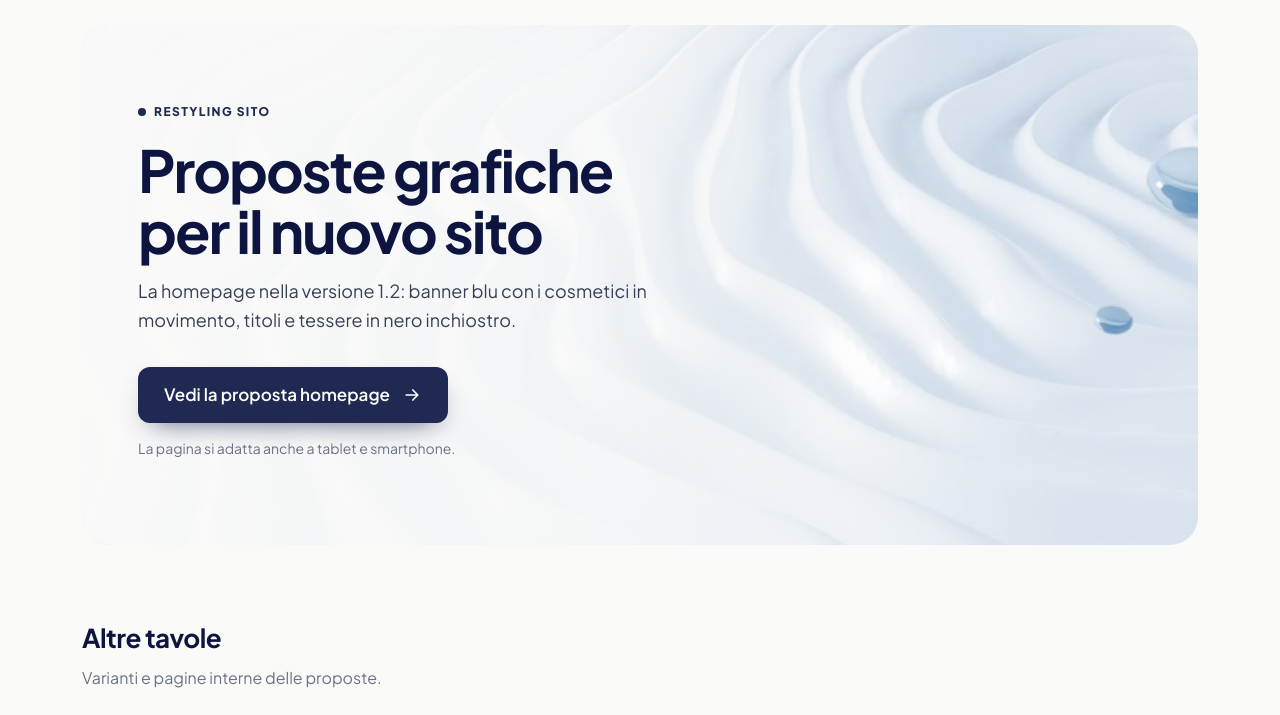
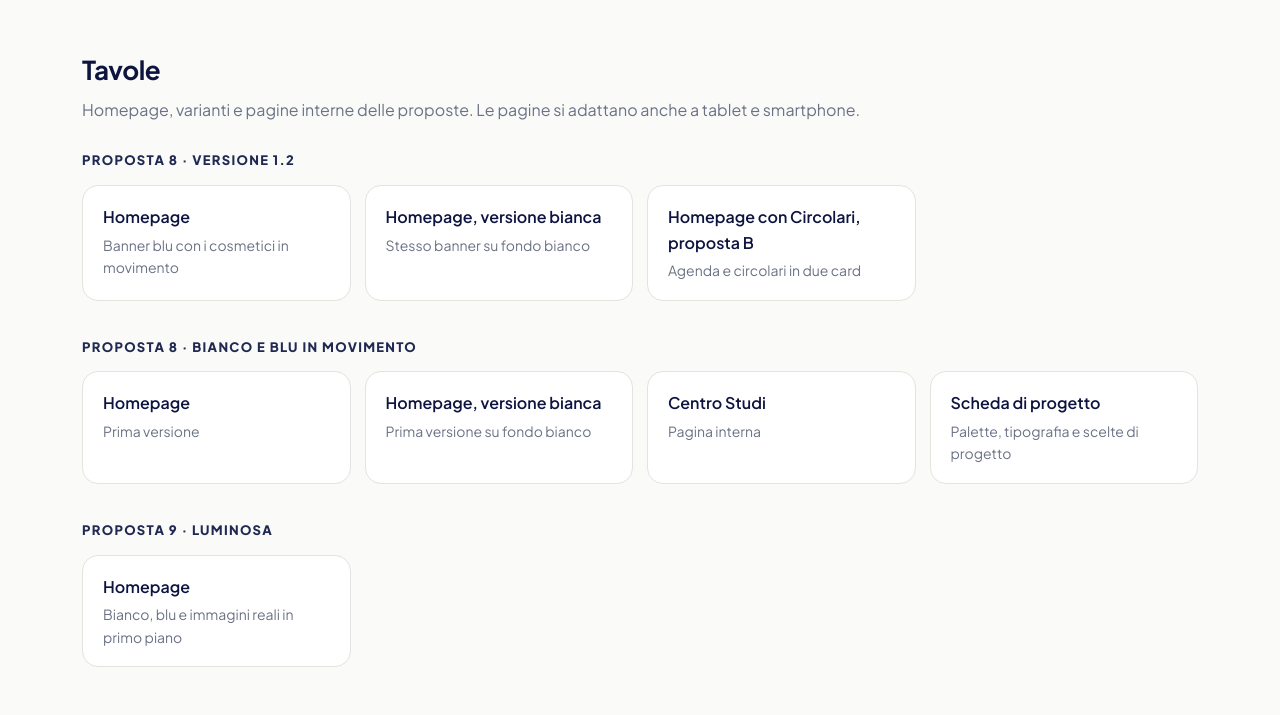
Before and after one commit to ckd29/cosmetica-italia-proposte-grafiche, a plain HTML site: page index.html in a window 1280 px wide. Shown: the part 75-790 px from the top of the page. Drawn offline with Linux system fonts and the light colour scheme.

Commit message:
Index: tolta la sezione principale, homepage v1.2 tra le altre tavole
Co-Authored-By: Claude Opus 5.5 <noreply@anthropic.com>
Claude-Session: https://claude.ai/code/session_01HFtrmPrHkeaDYb2TdKcHAd

```diff
--- a/index.html
+++ b/index.html
@@ -24,23 +24,9 @@ a{color:inherit}
 .top{padding-top:28px;padding-bottom:28px}
 .top img{height:44px;width:auto;display:block}
 
-/* hero */
-.hero{position:relative;overflow:hidden;border-radius:28px;background:#EEF2F8 url("assets/388ec58efc25ad62b8caa828a9e2ac87.jpg") center/cover no-repeat;min-height:520px;display:flex;align-items:center}
-.hero::before{content:"";position:absolute;inset:0;background:linear-gradient(90deg,rgba(250,250,249,.96) 0%,rgba(250,250,249,.82) 45%,rgba(250,250,249,0) 80%)}
-.hero-in{position:relative;padding:64px 56px;max-width:640px}
-.eyebrow{display:inline-flex;align-items:center;gap:8px;font-size:12px;font-weight:800;letter-spacing:.12em;text-transform:uppercase;color:var(--navy)}
-.eyebrow::before{content:"";width:8px;height:8px;border-radius:50%;background:var(--navy)}
-h1{margin:18px 0 16px;font-size:clamp(36px,5vw,58px);line-height:1.04;letter-spacing:-.035em;font-weight:700;color:var(--ink);text-wrap:balance}
-.lead{margin:0 0 32px;font-size:18px;max-width:520px}
-.btn{display:inline-flex;align-items:center;gap:12px;min-height:56px;padding:0 26px;border-radius:12px;background:var(--navy);color:#fff;font-size:17px;font-weight:600;text-decoration:none;box-shadow:0 12px 28px -14px rgba(31,41,81,.8);transition:background .2s,transform .2s}
-.btn:hover{background:var(--navy-2);transform:translateY(-2px)}
-.btn svg{width:20px;height:20px;transition:transform .2s}
-.btn:hover svg{transform:translateX(3px)}
-.note{margin-top:14px;font-size:14px;color:var(--muted)}
-
-/* altre tavole */
-.more{padding:72px 0 40px}
-.more h2{margin:0 0 6px;font-size:26px;letter-spacing:-.02em;color:var(--ink);font-weight:700}
+/* tavole */
+.more{padding:24px 0 40px}
+.more h1{margin:0 0 6px;font-size:26px;letter-spacing:-.02em;color:var(--ink);font-weight:700}
 .more > p{margin:0 0 28px;color:var(--muted)}
 .group{margin-bottom:36px}
 .group h3{margin:0 0 14px;font-size:13px;font-weight:800;letter-spacing:.1em;text-transform:uppercase;color:var(--navy)}
@@ -55,12 +41,6 @@ footer{padding-top:32px;padding-bottom:48px;font-size:13px;color:var(--muted)}
 @media (max-width:720px){
   .wrap{padding:0 16px}
   .top img{height:36px}
-  .hero{min-height:0;border-radius:20px;background-position:70% center}
-  .hero::before{background:rgba(250,250,249,.88)}
-  .hero-in{padding:40px 24px}
-  .lead{font-size:16.5px}
-  .btn{width:100%;justify-content:center}
-  .more{padding-top:48px}
 }
 </style>
 </head>
@@ -70,26 +50,14 @@ footer{padding-top:32px;padding-bottom:48px;font-size:13px;color:var(--muted)}
 </header>
 
 <main class="wrap">
-  <section class="hero">
-    <div class="hero-in">
-      <span class="eyebrow">Restyling sito</span>
-      <h1>Proposte grafiche per il nuovo sito</h1>
-      <p class="lead">La homepage nella versione 1.2: banner blu con i cosmetici in movimento, titoli e tessere in nero inchiostro.</p>
-      <a class="btn" href="P8-Home-v12.dc.html">
-        Vedi la proposta homepage
-        <svg viewBox="0 0 24 24" fill="none" stroke="currentColor" stroke-width="2" stroke-linecap="round" stroke-linejoin="round" aria-hidden="true"><path d="M5 12h14M13 6l6 6-6 6"/></svg>
-      </a>
-      <p class="note">La pagina si adatta anche a tablet e smartphone.</p>
-    </div>
-  </section>
-
-  <section class="more" aria-labelledby="altre">
-    <h2 id="altre">Altre tavole</h2>
-    <p>Varianti e pagine interne delle proposte.</p>
+  <section class="more" aria-labelledby="tavole">
+    <h1 id="tavole">Tavole</h1>
+    <p>Homepage, varianti e pagine interne delle proposte. Le pagine si adattano anche a tablet e smartphone.</p>
 
     <div class="group">
       <h3>Proposta 8 · Versione 1.2</h3>
       <ul class="grid">
+        <li><a href="P8-Home-v12.dc.html"><b>Homepage</b><span>Banner blu con i cosmetici in movimento</span></a></li>
         <li><a href="P8-Home-v12-bianco.dc.html"><b>Homepage, versione bianca</b><span>Stesso banner su fondo bianco</span></a></li>
         <li><a href="P8-Home-v12-circolari-b.dc.html"><b>Homepage con Circolari, proposta B</b><span>Agenda e circolari in due card</span></a></li>
       </ul>
```
